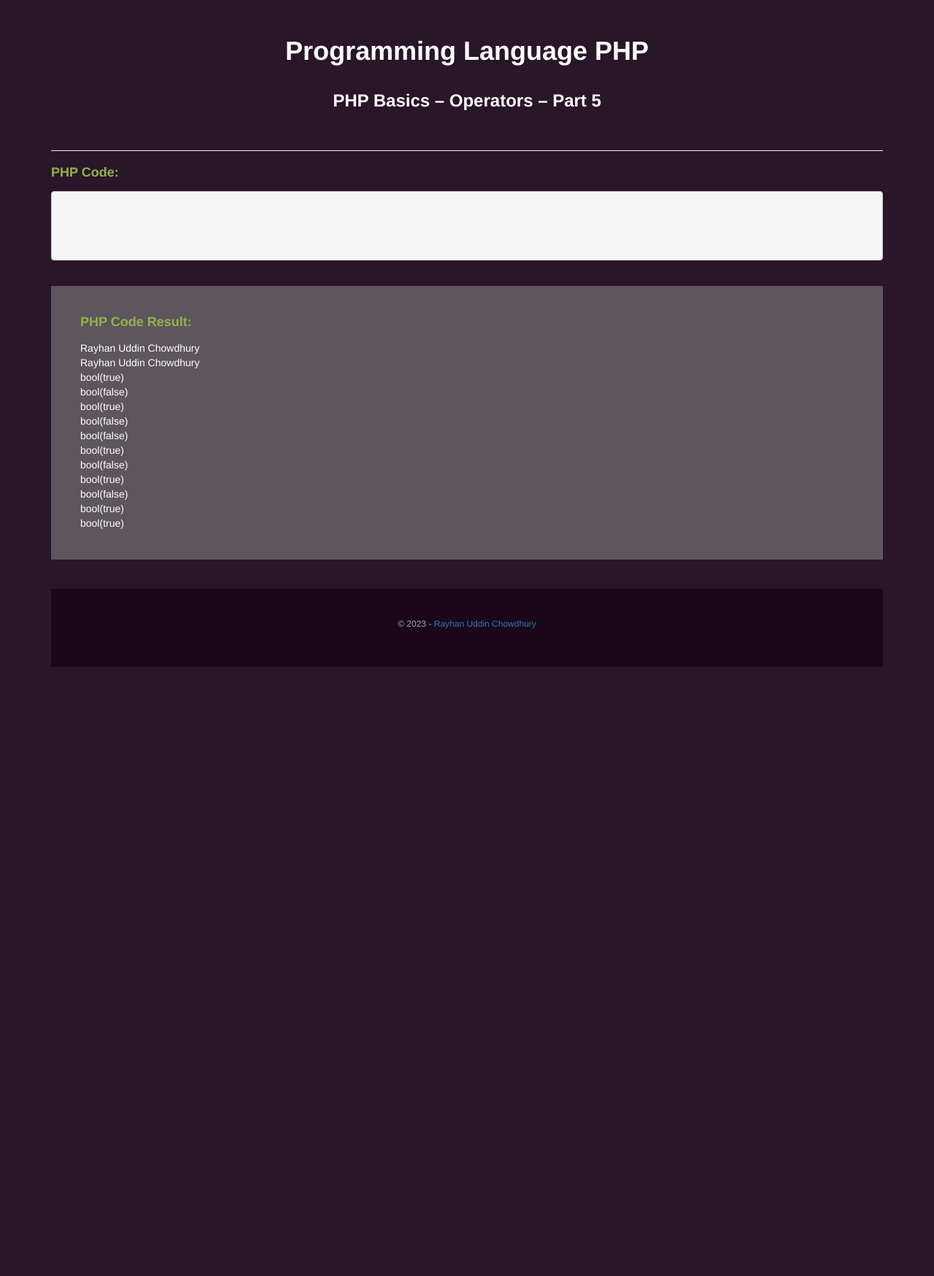
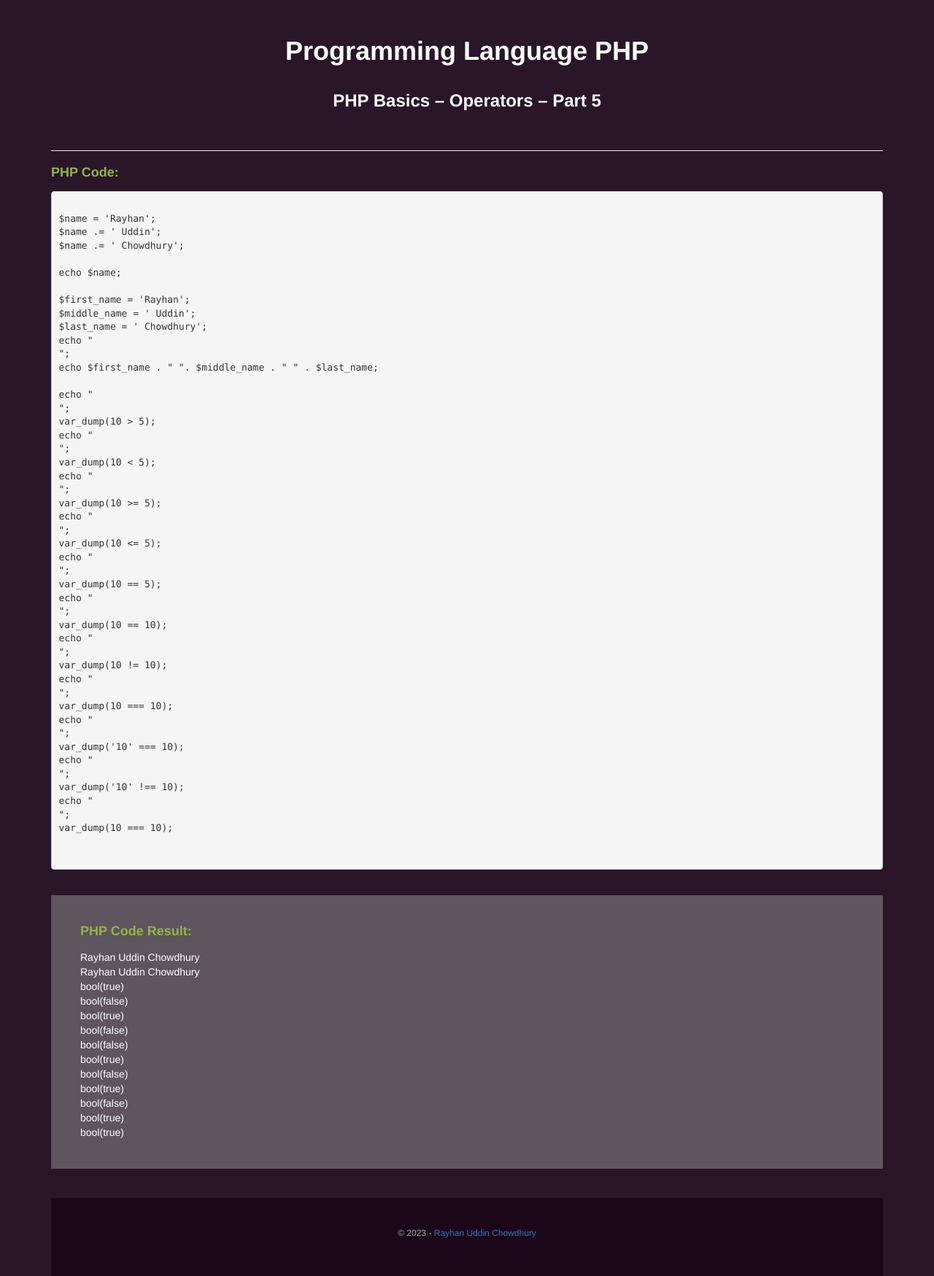
Before and after one commit to Rayhanuc/progrmming_language_php, a PHP site: page /5/index.php in a window 1280 px wide. Shown: the whole page at 73% size. Before the commit the page ends 914 px from the top, so only its background shows below. Run offline with PHP 8.4, Linux system fonts and the light colour scheme.

Commit message:
Operator class 5 code updated

```diff
--- a/5/index.php
+++ b/5/index.php
@@ -32,7 +32,40 @@
                         <?php echo "<h4>PHP Code: </h4>"; ?>
                         <pre>
 
+$name = 'Rayhan';
+$name .= ' Uddin';
+$name .= ' Chowdhury';
 
+echo $name;
+
+$first_name = 'Rayhan';
+$middle_name = ' Uddin';
+$last_name = ' Chowdhury';
+echo "<br>";
+echo $first_name . " ". $middle_name . " " . $last_name;
+
+echo "<br>";
+var_dump(10 > 5);
+echo "<br>";
+var_dump(10 < 5);
+echo "<br>";
+var_dump(10 >= 5);
+echo "<br>";
+var_dump(10 <= 5);
+echo "<br>";
+var_dump(10 == 5);
+echo "<br>";
+var_dump(10 == 10);
+echo "<br>";
+var_dump(10 != 10);
+echo "<br>";
+var_dump(10 === 10);
+echo "<br>";
+var_dump('10' === 10);
+echo "<br>";
+var_dump('10' !== 10);
+echo "<br>";
+var_dump(10 === 10);
 
                         </pre>
                     </div>
```
